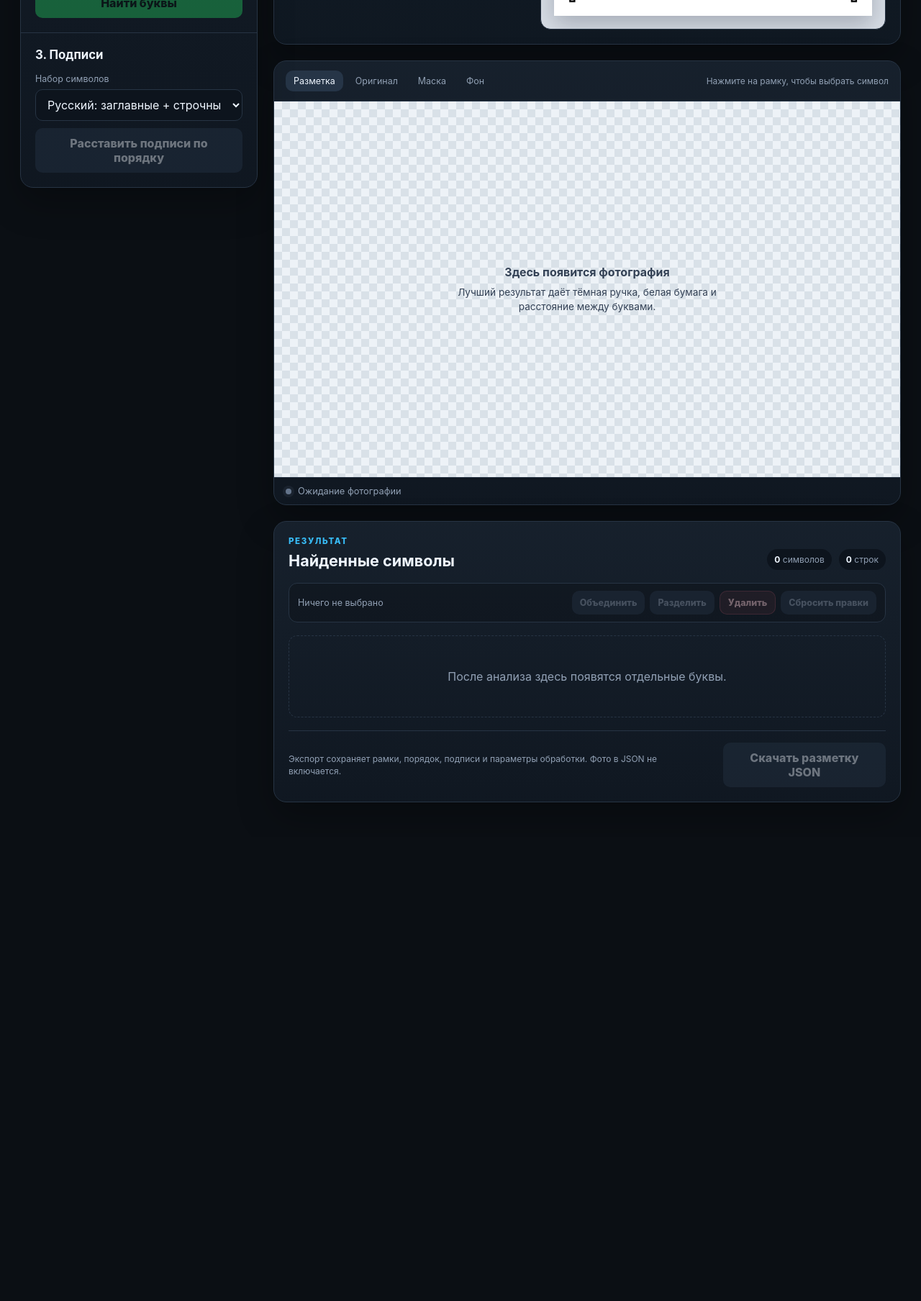
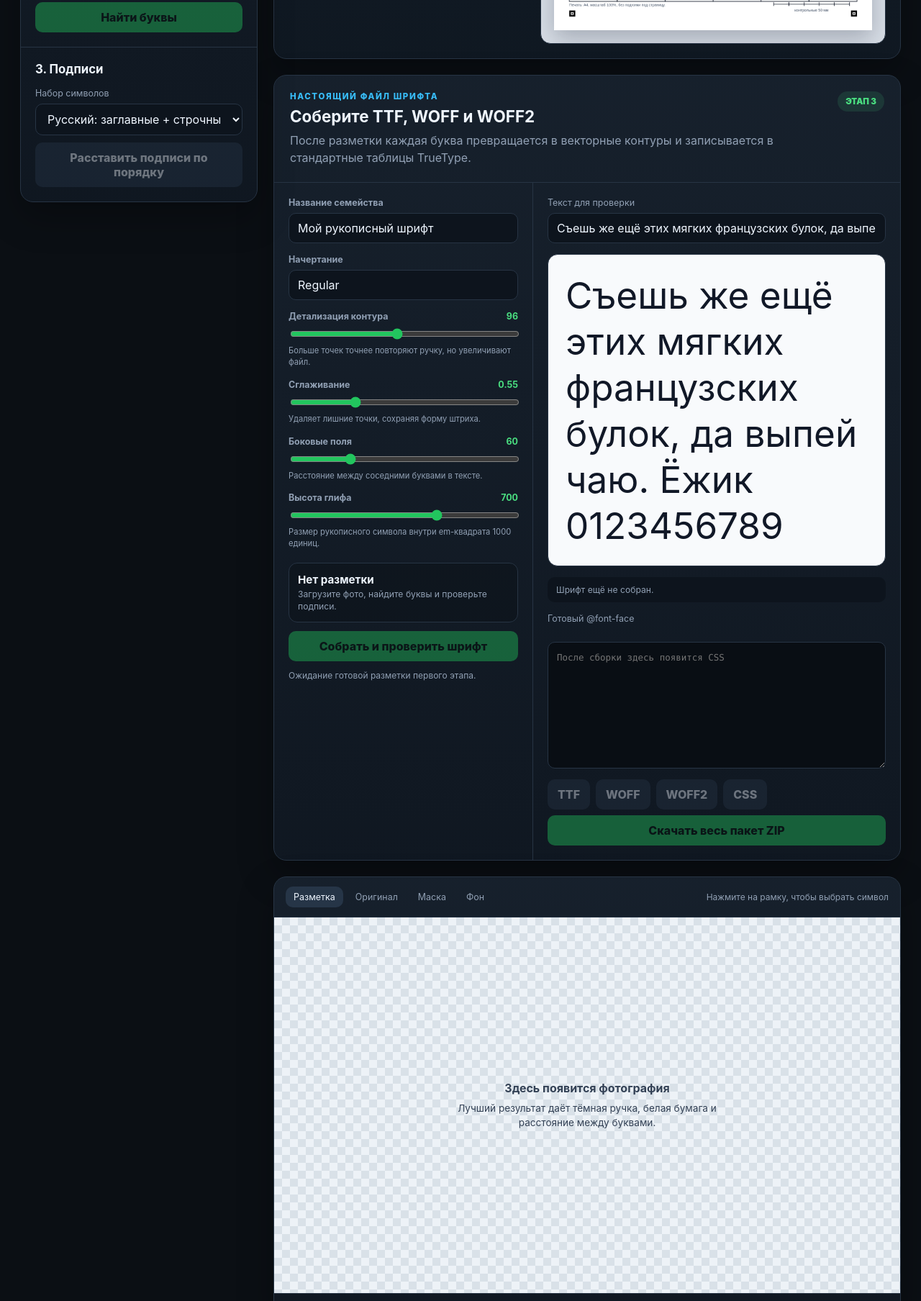
Before and after one commit to Deenfoool/draw-your-font, a website with bundled scripts: page index.html in a window 1280 px wide. Shown: the part 992-2800 px from the top of the page at 72% size. Before the commit the page ends 2155 px from the top, so only its background shows below. Built offline with nearby package versions, Linux system fonts and the light colour scheme.

Commit message:
Add stage 3 font builder interface

```diff
--- a/index.html
+++ b/index.html
@@ -3,19 +3,34 @@
 <head>
   <meta charset="UTF-8">
   <meta name="viewport" content="width=device-width, initial-scale=1.0">
-  <meta name="description" content="Создание русского рукописного шрифта и печатного PDF-шаблона прямо в браузере.">
+  <meta name="description" content="Создание русского рукописного шрифта в TTF, WOFF и WOFF2 прямо в браузере.">
   <title>Draw Your Font RU</title>
   <link rel="stylesheet" href="style.css">
   <link rel="stylesheet" href="template.css">
+  <link rel="stylesheet" href="font.css">
 </head>
 <body>
   <header class="topbar">
-    <div><p class="eyebrow">Локально · Без загрузки на сервер</p><h1>Draw Your Font RU</h1><p class="subtitle">Распечатайте русский шаблон, заполните его от руки и загрузите фотографию для разметки.</p></div>
-    <div class="stage-badge"><span>Этапы 1-2</span><strong>Шаблон и распознавание</strong></div>
+    <div>
+      <p class="eyebrow">Локально · Без загрузки фотографии на сервер</p>
+      <h1>Draw Your Font RU</h1>
+      <p class="subtitle">Распечатайте русский шаблон, заполните его, распознайте символы и скачайте настоящий устанавливаемый шрифт.</p>
+    </div>
+    <div class="stage-badge"><span>Этапы 1–3</span><strong>Шаблон, разметка и шрифт</strong></div>
   </header>
+
   <main class="workspace">
     <aside class="sidebar card">
-      <section><h2>1. Фотография</h2><label class="dropzone" id="dropzone" for="fileInput"><input id="fileInput" type="file" accept="image/png,image/jpeg,image/webp,image/heic,image/heif"><span class="dropzone-title">Выберите или перетащите фото</span><span class="dropzone-note">PNG, JPG, WEBP. Изображение обрабатывается только на вашем устройстве.</span></label><div class="file-meta" id="fileMeta">Файл ещё не выбран</div></section>
+      <section>
+        <h2>1. Фотография</h2>
+        <label class="dropzone" id="dropzone" for="fileInput">
+          <input id="fileInput" type="file" accept="image/png,image/jpeg,image/webp,image/heic,image/heif">
+          <span class="dropzone-title">Выберите или перетащите фото</span>
+          <span class="dropzone-note">PNG, JPG, WEBP. Изображение обрабатывается только на вашем устройстве.</span>
+        </label>
+        <div class="file-meta" id="fileMeta">Файл ещё не выбран</div>
+      </section>
+
       <section>
         <div class="section-title-row"><h2>2. Очистка</h2><button class="text-button" id="resetSettings" type="button">По умолчанию</button></div>
         <label class="control-row"><span>Отделение чернил <output id="thresholdDeltaValue">34</output></span><input id="thresholdDelta" type="range" min="8" max="90" value="34"><small>Больше значение убирает слабые тени, но может съесть светлые штрихи.</small></label>
@@ -26,11 +41,27 @@
         <label class="checkbox-row"><input id="closeMask" type="checkbox" checked><span>Залечивать небольшие разрывы штрихов</span></label>
         <button class="primary-button" id="processButton" type="button" disabled>Найти буквы</button>
       </section>
-      <section><h2>3. Подписи</h2><label class="select-label" for="charsetSelect">Набор символов</label><select id="charsetSelect"><option value="ru-full">Русский: заглавные + строчные + цифры</option><option value="ru-upper">Русский: только заглавные</option><option value="ru-lower">Русский: только строчные</option><option value="custom">Свой порядок</option></select><textarea id="customCharset" rows="3" hidden aria-label="Свой порядок символов"></textarea><button class="secondary-button" id="assignLabels" type="button" disabled>Расставить подписи по порядку</button></section>
+
+      <section>
+        <h2>3. Подписи</h2>
+        <label class="select-label" for="charsetSelect">Набор символов</label>
+        <select id="charsetSelect">
+          <option value="ru-full">Русский: заглавные + строчные + цифры</option>
+          <option value="ru-upper">Русский: только заглавные</option>
+          <option value="ru-lower">Русский: только строчные</option>
+          <option value="custom">Свой порядок</option>
+        </select>
+        <textarea id="customCharset" rows="3" hidden aria-label="Свой порядок символов"></textarea>
+        <button class="secondary-button" id="assignLabels" type="button" disabled>Расставить подписи по порядку</button>
+      </section>
     </aside>
+
     <section class="main-panel">
       <section class="card template-card" id="templateBuilder">
-        <header class="template-header"><div><p class="eyebrow">Печатный шаблон</p><h2>Создайте русские листы A4</h2><p>PDF формируется прямо в браузере. Метки по углам, нумерация и направляющие подготовлены для последующей фотографии и автоматической обработки.</p></div><span class="template-stage">Этап 2</span></header>
+        <header class="template-header">
+          <div><p class="eyebrow">Печатный шаблон</p><h2>Создайте русские листы A4</h2><p>PDF формируется прямо в браузере. Метки по углам, нумерация и направляющие подготовлены для последующей фотографии.</p></div>
+          <span class="template-stage">Этап 2</span>
+        </header>
         <div class="template-builder-grid">
           <div class="template-controls">
             <label class="template-field"><span>Название шрифта</span><input id="templateTitle" type="text" value="Мой русский шрифт" maxlength="80"></label>
@@ -39,16 +70,72 @@
             <label class="template-check"><input id="templateGuides" type="checkbox" checked><span>Показывать базовую линию, высоту строчных и центр ячейки</span></label>
             <div class="template-summary" id="templateSummary">Подготовка шаблона…</div>
             <button class="primary-button template-download" id="templateDownload" type="button">Скачать PDF-шаблон</button>
-            <progress class="template-progress" id="templateProgress" value="0" max="1" hidden></progress><p class="template-status" id="templateStatus" data-mode="idle">Подготовка шаблона…</p>
+            <progress class="template-progress" id="templateProgress" value="0" max="1" hidden></progress>
+            <p class="template-status" id="templateStatus" data-mode="idle">Подготовка шаблона…</p>
           </div>
-          <div class="template-preview-panel"><div class="template-preview-toolbar"><span class="template-page-label" id="templatePageLabel">Страница 1</span><div><button class="secondary-button compact" id="templatePrevious" type="button">Назад</button><button class="secondary-button compact" id="templateNext" type="button">Дальше</button></div></div><div class="template-preview-shell"><canvas id="templatePreview" width="595" height="842"></canvas></div></div>
+          <div class="template-preview-panel">
+            <div class="template-preview-toolbar"><span class="template-page-label" id="templatePageLabel">Страница 1</span><div><button class="secondary-button compact" id="templatePrevious" type="button">Назад</button><button class="secondary-button compact" id="templateNext" type="button">Дальше</button></div></div>
+            <div class="template-preview-shell"><canvas id="templatePreview" width="595" height="842"></canvas></div>
+          </div>
         </div>
       </section>
-      <div class="card viewer-card"><div class="viewer-toolbar"><div class="view-tabs" role="tablist" aria-label="Режим просмотра"><button class="tab is-active" data-view="overlay" type="button">Разметка</button><button class="tab" data-view="original" type="button">Оригинал</button><button class="tab" data-view="mask" type="button">Маска</button><button class="tab" data-view="background" type="button">Фон</button></div><div class="zoom-note">Нажмите на рамку, чтобы выбрать символ</div></div><div class="canvas-shell" id="canvasShell"><canvas id="imageCanvas" width="1200" height="720"></canvas><div class="empty-state" id="emptyState"><strong>Здесь появится фотография</strong><span>Лучший результат даёт тёмная ручка, белая бумага и расстояние между буквами.</span></div></div><div class="status-line" aria-live="polite"><span class="status-dot" id="statusDot"></span><span id="statusText">Ожидание фотографии</span></div></div>
-      <div class="card results-card"><div class="results-header"><div><p class="eyebrow">Результат</p><h2>Найденные символы</h2></div><div class="stats" id="stats"><span><strong>0</strong> символов</span><span><strong>0</strong> строк</span></div></div><div class="selection-toolbar"><span id="selectionInfo">Ничего не выбрано</span><div><button class="secondary-button compact" id="mergeSelected" type="button" disabled>Объединить</button><button class="secondary-button compact" id="splitSelected" type="button" disabled>Разделить</button><button class="danger-button compact" id="removeSelected" type="button" disabled>Удалить</button><button class="secondary-button compact" id="restoreDetection" type="button" disabled>Сбросить правки</button></div></div><div class="glyph-grid" id="glyphGrid"><div class="results-empty">После анализа здесь появятся отдельные буквы.</div></div><div class="export-row"><p>Экспорт сохраняет рамки, порядок, подписи и параметры обработки. Фото в JSON не включается.</p><button class="secondary-button" id="exportManifest" type="button" disabled>Скачать разметку JSON</button></div></div>
+
+      <section class="card font-card" id="fontBuilder">
+        <header class="font-header">
+          <div><p class="eyebrow">Настоящий файл шрифта</p><h2>Соберите TTF, WOFF и WOFF2</h2><p>После разметки каждая буква превращается в векторные контуры и записывается в стандартные таблицы TrueType.</p></div>
+          <span class="font-stage">Этап 3</span>
+        </header>
+        <div class="font-builder-grid">
+          <div class="font-controls">
+            <label class="font-field"><span>Название семейства</span><input id="fontFamily" type="text" value="Мой рукописный шрифт" maxlength="63"></label>
+            <label class="font-field"><span>Начертание</span><input id="fontStyle" type="text" value="Regular" maxlength="31"></label>
+            <label class="font-range"><span>Детализация контура <output id="fontDetailValue">96</output></span><input id="fontDetail" type="range" min="40" max="160" value="96"><small>Больше точек точнее повторяют ручку, но увеличивают файл.</small></label>
+            <label class="font-range"><span>Сглаживание <output id="fontSimplifyValue">0.55</output></span><input id="fontSimplify" type="range" min="0" max="2" value="0.55" step="0.05"><small>Удаляет лишние точки, сохраняя форму штриха.</small></label>
+            <label class="font-range"><span>Боковые поля <output id="fontSideBearingValue">60</output></span><input id="fontSideBearing" type="range" min="20" max="180" value="60"><small>Расстояние между соседними буквами в тексте.</small></label>
+            <label class="font-range"><span>Высота глифа <output id="fontGlyphHeightValue">700</output></span><input id="fontGlyphHeight" type="range" min="480" max="820" value="700"><small>Размер рукописного символа внутри em-квадрата 1000 единиц.</small></label>
+            <div class="font-source-stats" id="fontSourceStats"><strong>Нет разметки</strong><span>Сначала обработайте фотографию.</span></div>
+            <button class="primary-button font-build" id="fontBuild" type="button" disabled>Собрать и проверить шрифт</button>
+            <progress class="font-progress" id="fontProgress" value="0" max="6" hidden></progress>
+            <p class="font-status" id="fontStatus" data-mode="idle">Ожидание готовой разметки первого этапа.</p>
+          </div>
+
+          <div class="font-output">
+            <div class="font-preview-toolbar">
+              <label for="fontPreviewInput">Текст для проверки</label>
+              <input id="fontPreviewInput" type="text" value="Съешь же ещё этих мягких французских булок, да выпей чаю. Ёжик 0123456789">
+            </div>
+            <div class="font-preview" id="fontPreview">Съешь же ещё этих мягких французских булок, да выпей чаю. Ёжик 0123456789</div>
+            <div class="font-output-stats" id="fontOutputStats">Шрифт ещё не собран.</div>
+            <label class="font-css-label" for="fontCss">Готовый @font-face</label>
+            <textarea id="fontCss" class="font-css" rows="8" readonly placeholder="После сборки здесь появится CSS"></textarea>
+            <div class="font-downloads">
+              <button class="secondary-button" id="downloadTtf" type="button" disabled>TTF</button>
+              <button class="secondary-button" id="downloadWoff" type="button" disabled>WOFF</button>
+              <button class="secondary-button" id="downloadWoff2" type="button" disabled>WOFF2</button>
+              <button class="secondary-button" id="downloadCss" type="button" disabled>CSS</button>
+              <button class="primary-button" id="downloadFontZip" type="button" disabled>Скачать весь пакет ZIP</button>
+            </div>
+          </div>
+        </div>
+      </section>
+
+      <div class="card viewer-card">
+        <div class="viewer-toolbar"><div class="view-tabs" role="tablist" aria-label="Режим просмотра"><button class="tab is-active" data-view="overlay" type="button">Разметка</button><button class="tab" data-view="original" type="button">Оригинал</button><button class="tab" data-view="mask" type="button">Маска</button><button class="tab" data-view="background" type="button">Фон</button></div><div class="zoom-note">Нажмите на рамку, чтобы выбрать символ</div></div>
+        <div class="canvas-shell" id="canvasShell"><canvas id="imageCanvas" width="1200" height="720"></canvas><div class="empty-state" id="emptyState"><strong>Здесь появится фотография</strong><span>Лучший результат даёт тёмная ручка, белая бумага и расстояние между буквами.</span></div></div>
+        <div class="status-line" aria-live="polite"><span class="status-dot" id="statusDot"></span><span id="statusText">Ожидание фотографии</span></div>
+      </div>
+
+      <div class="card results-card">
+        <div class="results-header"><div><p class="eyebrow">Результат</p><h2>Найденные символы</h2></div><div class="stats" id="stats"><span><strong>0</strong> символов</span><span><strong>0</strong> строк</span></div></div>
+        <div class="selection-toolbar"><span id="selectionInfo">Ничего не выбрано</span><div><button class="secondary-button compact" id="mergeSelected" type="button" disabled>Объединить</button><button class="secondary-button compact" id="splitSelected" type="button" disabled>Разделить</button><button class="danger-button compact" id="removeSelected" type="button" disabled>Удалить</button><button class="secondary-button compact" id="restoreDetection" type="button" disabled>Сбросить правки</button></div></div>
+        <div class="glyph-grid" id="glyphGrid"><div class="results-empty">После анализа здесь появятся отдельные буквы.</div></div>
+        <div class="export-row"><p>Экспорт сохраняет рамки, порядок, подписи и параметры обработки. Фото в JSON не включается.</p><button class="secondary-button" id="exportManifest" type="button" disabled>Скачать разметку JSON</button></div>
+      </div>
     </section>
   </main>
+
   <script type="module" src="template-app.js"></script>
   <script type="module" src="app.js"></script>
+  <script type="module" src="font-app.js"></script>
 </body>
 </html>
```
